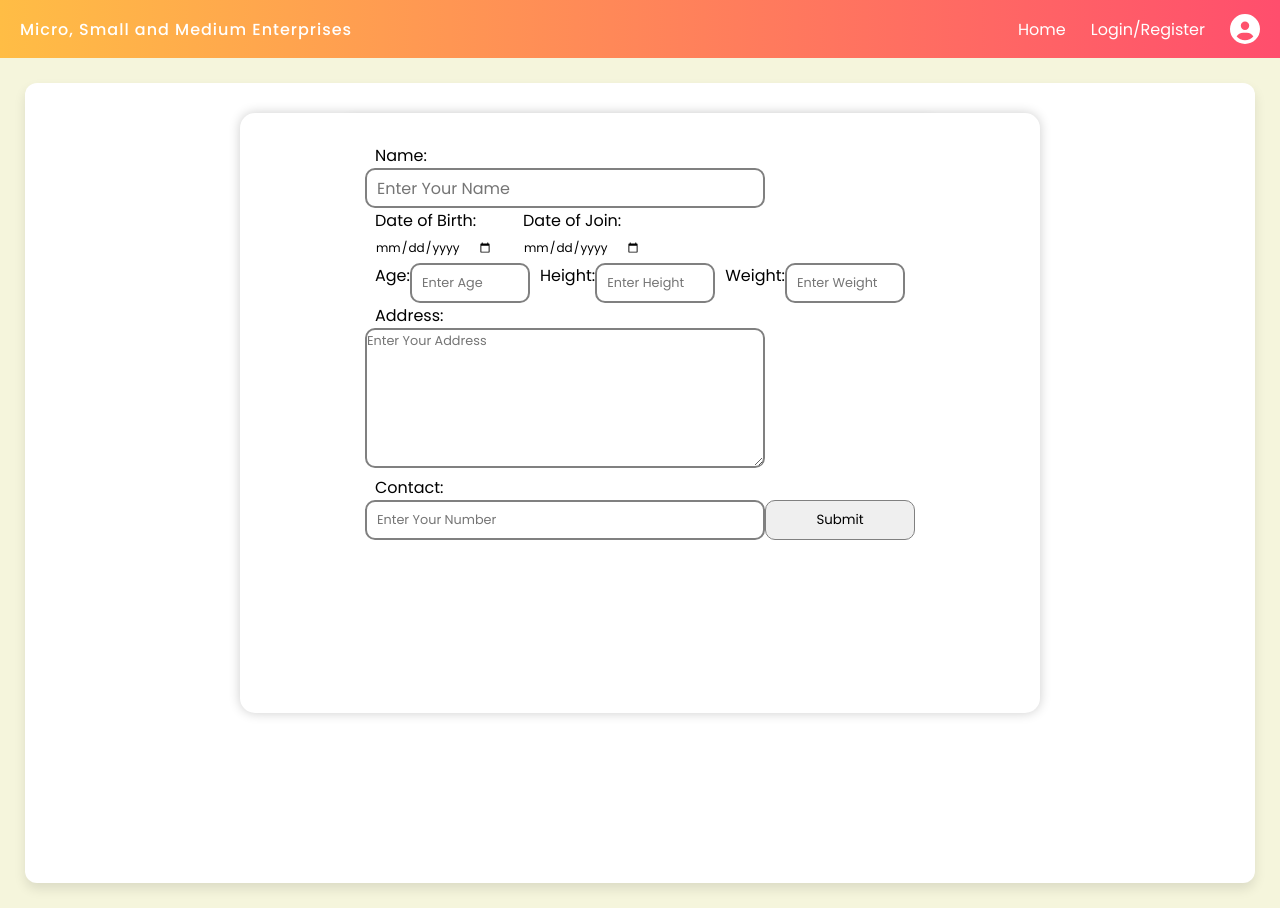
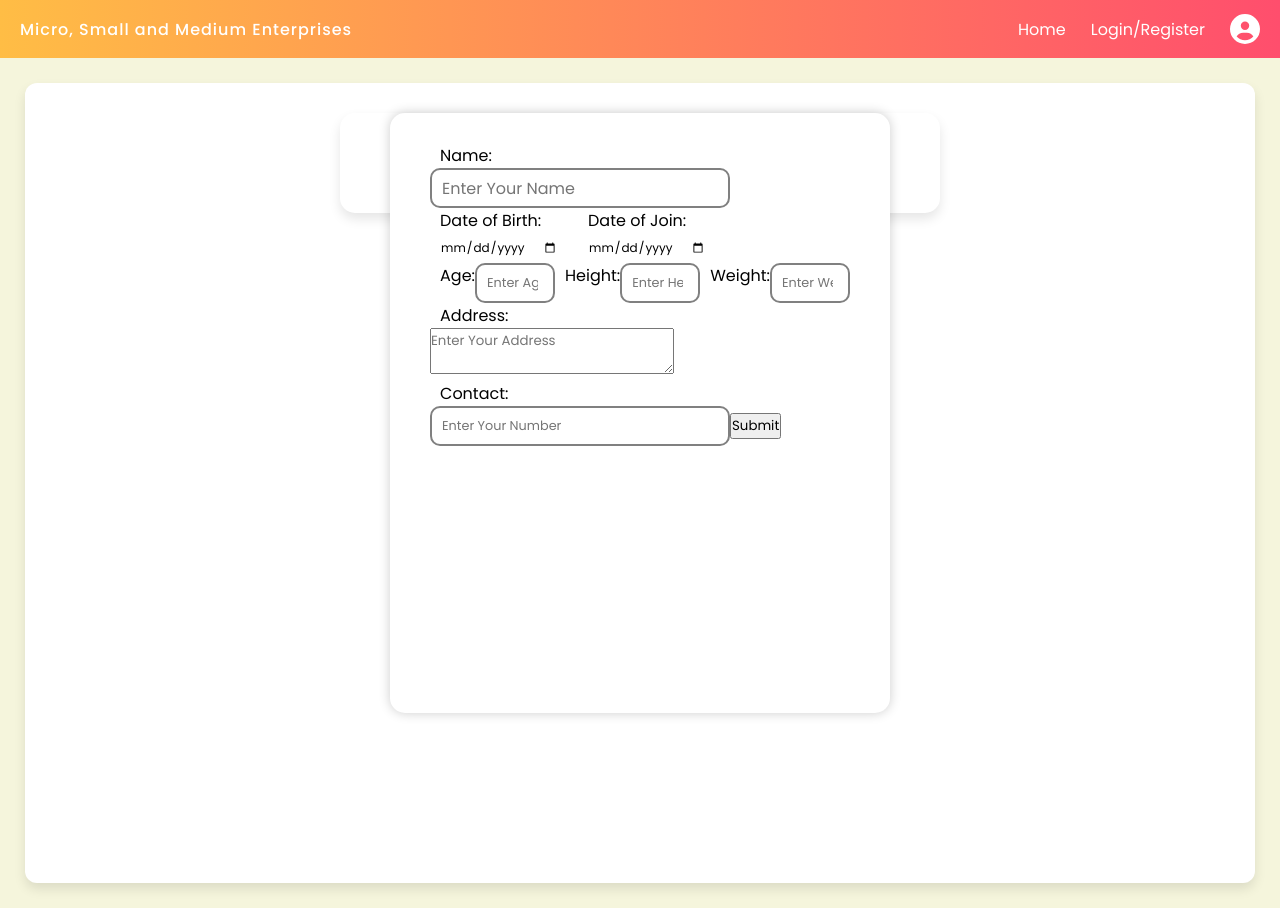
Before and after one commit to ZenithTechSolutions/Child-Nutrition-Tracker, a React (Vite) app: page /beneficiaries in a window 1280 px wide. Built offline with nearby package versions, Linux system fonts and the light colour scheme.

Commit message:
beneficiaries update

```diff
--- a/src/styles/beneficiaries.css
+++ b/src/styles/beneficiaries.css
@@ -54,11 +54,11 @@
   font-size: 2rem;
   border-radius: 15px;
 }
-.bene-stu-details{
+.bene-stu-details {
   position: absolute;
   top: 0%;
   transform: translateY(-50);
-    width: 800px;
+  width: 500px;
   height: 600px;
   background-color: #fff;
   box-shadow: 0px 0px 12px rgba(0, 0, 0, 0.2);
@@ -67,50 +67,50 @@ padding: 30px;
   display: flex;
   justify-content: center;
 }
-.dates{
+.dates {
   display: flex;
   flex-direction: row;
   gap: 20px;
 }
 
-form label{
+form label {
   font-size: 1rem;
   color: black;
 }
-.numbers{
+.numbers {
   display: flex;
   flex-direction: row;
 }
 
-form input[type="text"]{
-width: 400px;
+form input[type="text"] {
+  width: 300px;
   height: 40px;
   border: 2px solid #808080;
   font-size: 1rem;
   border-radius: 10px;
 }
-form input[type="number"]{
-width: 120px;
+form input[type="number"] {
+  width: 80px;
   height: 40px;
   border: 2px solid #808080;
   font-size: 0.8rem;
   border-radius: 10px;
 }
-form input[type="tel"]{
-width: 400px;
+form input[type="tel"] {
+  width: 300px;
   height: 40px;
   border: 2px solid #808080;
   font-size: 0.8rem;
   border-radius: 10px;
-}
-form textarea[type="text"]{
+} */
+/* form textarea[type="text"] {
   width: 400px;
   height: 140px;
   border: 2px solid #808080;
   font-size: 0.8rem;
   border-radius: 10px;
 }
-form button{
+form button {
   width: 150px;
   height: 40px;
   border: 1px solid #808080;
```
Also changed, not shown: src/components/beneficiaries.jsx (indentation only). Lines whose indentation alone changed are shown as unchanged.
